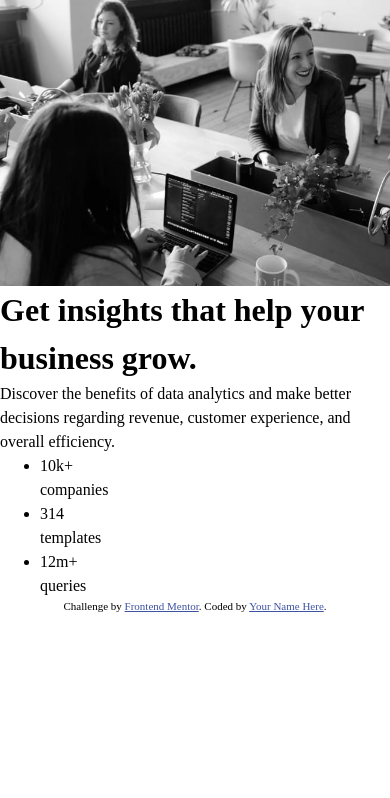
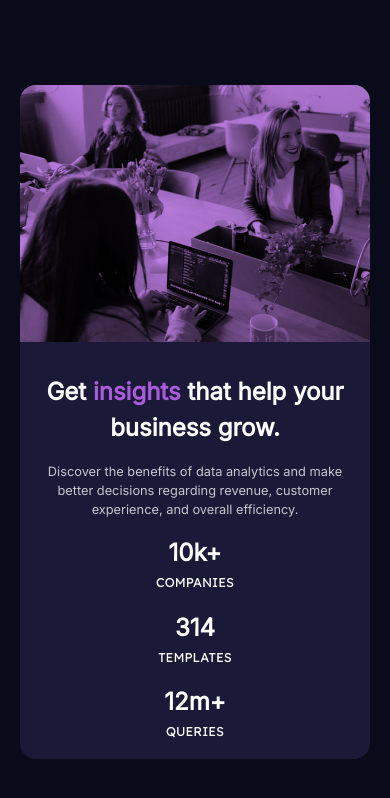
Before and after one commit to sarvar2022fayz/frontend-mentor-5, a plain HTML site: page index.html in a window 390 px wide. Drawn offline with Linux system fonts and the light colour scheme.

Commit message:
add mobile version

```diff
--- a/index.html
+++ b/index.html
@@ -27,7 +27,8 @@
 
 
 
-      <h1>Get insights that help your business grow.</h1>
+
+      <h1>Get <span>insights</span> that help your business grow.</h1>
 
       <p>
         Discover the benefits of data analytics and make better decisions regarding revenue, customer
@@ -35,8 +36,8 @@
       </p>
       <ul>
         <li><p>10k+</p> <span>companies</span></li>
-        <span>
-          <li><p>314</p> templates</li>
+
+          <li><p>314</p> <span>templates</span></li>
         </span>
         <li><p>12m+</p> <span>queries</span></li>
       </ul>
@@ -70,9 +71,9 @@
   </main>
 
 
-  <div class="attribution">
+  <!-- <div class="attribution">
     Challenge by <a href="https://www.frontendmentor.io?ref=challenge" target="_blank">Frontend Mentor</a>.
     Coded by <a href="#">Your Name Here</a>.
-  </div>
+  </div> -->
 </body>
 </html>
--- a/style.css
+++ b/style.css
@@ -61,3 +61,91 @@
   p, h1, h2, h3, h4, h5, h6 {
     overflow-wrap: break-word;
   }
+
+  body{
+
+
+
+background-color: var(--clr-main-bg);
+color: var(--clr-main-pr);
+font-size: var(--fs);
+font-family: var(--ff-normal);
+
+    min-height: 100vh;
+    display: flex;
+    justify-content: center;
+    align-items: center;
+  }
+
+  .card{
+    margin: 1rem;
+    background-color: var(--clr-card-bg);
+    display: flex;
+    flex-direction: column;
+    gap: 1rem;
+    border-radius: 1rem;
+    overflow: hidden;
+    max-width: 350px;
+
+  }
+
+  .card_foto{
+    position: relative;
+  }
+
+  .card_foto::after{
+
+    content:"" ;
+    position: absolute;
+    inset: 0;
+    background-color: var(--clr-accent);
+    opacity: 0.8;
+    mix-blend-mode: multiply;
+  }
+
+  .card_content{
+    padding: 1rem;
+    display: flex;
+    flex-direction: column;
+    gap: 1rem;
+    text-align: center;
+
+  }
+
+  h1{
+    color: var(--clr-main-hd);
+    font-size: 1.5rem;
+  }
+  .card_content>h1>span{
+    color: var(--clr-accent);
+  }
+
+  .card_content>p{
+    color: var(--clr-main-pr);
+    font-family: var(--clr-accent);
+    font-size: 0.8rem;
+  }
+  .card_content>p>span{
+    color: var(--clr-accent);
+  }
+  ul{
+    color:clr;
+    list-style-type: none;
+    padding: 0;
+    display: flex;
+    flex-direction: column;
+    gap: 1rem;
+  }
+
+  ul>li>p{
+    color: var(--clr-main-hd);
+    font-size: 1.5rem;
+    font-weight: 700;
+  }
+
+  ul>li>span{
+    color: var(--clr-main-hd);
+    text-transform: uppercase;
+    font-family: var(--ff-accent);
+    font-size: 0.8rem;
+  }
```
